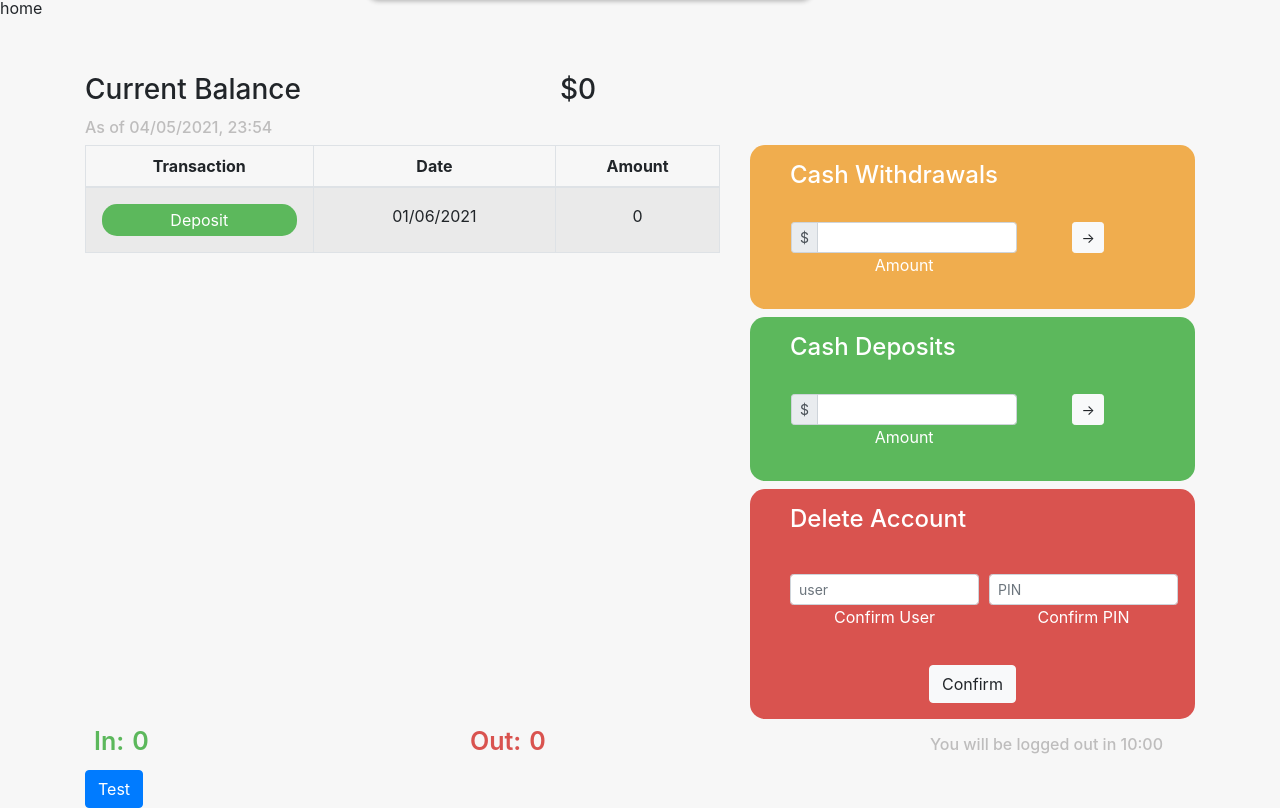
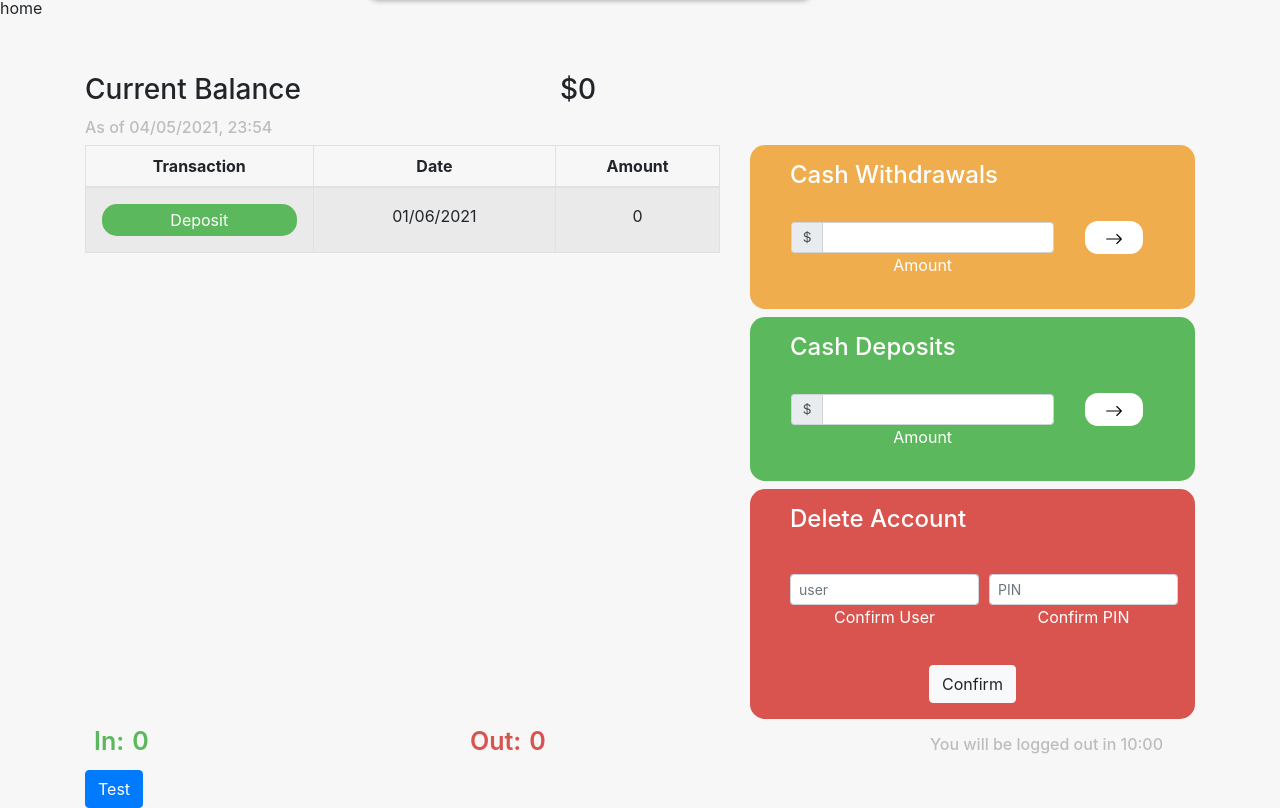
Before and after one commit to luigicampagnola/project-7, a React (Create React App) app: page / in a window 1280 px wide. Shown: the part 1090-1898 px from the top of the page. Built offline with nearby package versions, Linux system fonts and the light colour scheme.

Commit message:
button fix

```diff
--- a/package.json
+++ b/package.json
@@ -10,6 +10,7 @@
     "node-sass": "^5.0.0",
     "react": "^17.0.2",
     "react-bootstrap": "^1.5.2",
+    "react-bootstrap-icons": "^1.5.0",
     "react-dom": "^17.0.2",
     "react-scripts": "4.0.3",
     "web-vitals": "^1.1.1"
--- /dev/null
+++ b/src/Components/Deposits/Button/Button.css
@@ -0,0 +1,10 @@
+.depo-btn {
+  padding: 1px 18px 1px 18px;
+  background-color: white;
+  color: black;
+  border-color: transparent;
+  border-radius: 13px;
+  margin-top: 15px;
+  font-weight: 500;
+  font-size: large;
+}
--- /dev/null
+++ b/src/Components/Deposits/Button/Button.js
@@ -0,0 +1,16 @@
+import React from "react";
+import './Button.css'
+import { ArrowRight } from 'react-bootstrap-icons';
+
+
+const DepositButton = () => {
+  return (
+    <div>
+      <div>
+        <button className='depo-btn'><ArrowRight></ArrowRight></button>
+      </div>
+    </div>
+  );
+};
+
+export default DepositButton;
--- a/src/Components/Deposits/Deposits.js
+++ b/src/Components/Deposits/Deposits.js
@@ -4,7 +4,9 @@ import InputGroup from "react-bootstrap/InputGroup";
 import { Container } from "react-bootstrap";
 import Col from "react-bootstrap/Col";
 import Row from "react-bootstrap/Row";
-import Button from "react-bootstrap/Button";
+import DepositButton from "./Button/Button";
+import { CurrencyDollar } from 'react-bootstrap-icons';
+
 
 const Deposits = ({ depositInputHandler, depositClickHandler }) => {
   return (
@@ -12,7 +14,7 @@ const Deposits = ({ depositInputHandler, depositClickHandler }) => {
       <Container className="p-3 ml-4">
         <h4 className="mb-3">Cash Deposits</h4>
         <Row>
-          <Col className="p-3" sm={7}>
+          <Col className="p-3" sm={8}>
             <InputGroup
               size="sm"
               className="b-radius"
@@ -20,7 +22,7 @@ const Deposits = ({ depositInputHandler, depositClickHandler }) => {
               id='depoInput'
             >
               <InputGroup.Prepend>
-                <InputGroup.Text>$</InputGroup.Text>
+                <InputGroup.Text><CurrencyDollar /></InputGroup.Text>
               </InputGroup.Prepend>
               <FormControl
                 aria-label="Amount (to the nearest dollar)"
@@ -30,14 +32,7 @@ const Deposits = ({ depositInputHandler, depositClickHandler }) => {
             <div className="App">Amount</div>
           </Col>
           <Col>
-            <Button
-              variant="light"
-              className="mt-3 ml-4"
-              onClick={depositClickHandler}
-              size="sm"
-            >
-              &rarr;
-            </Button>
+            <DepositButton />
           </Col>
         </Row>
         <div className="App"></div>
--- a/src/Components/SignIn/Password/Password.js
+++ b/src/Components/SignIn/Password/Password.js
@@ -5,7 +5,7 @@ const Password = () => {
   return (
     <div>
       <Form>
-        <Form.Group controlId="formBasicPassword">
+        <Form.Group>
           <Form.Label>Password</Form.Label>
           <Form.Control type="Password" />
         </Form.Group>
--- /dev/null
+++ b/src/Components/Withdrawals/Button/Button.css
@@ -0,0 +1,10 @@
+.with-btn {
+    padding: 1px 18px 1px 18px;
+    background-color: white;
+    color: black;
+    border-color: transparent;
+    border-radius: 13px;
+    margin-top: 15px;
+    font-weight: 500;
+    font-size: large;
+}
--- /dev/null
+++ b/src/Components/Withdrawals/Button/Button.js
@@ -0,0 +1,16 @@
+import React from "react";
+import './Button.css'
+import { ArrowRight } from 'react-bootstrap-icons';
+
+
+const WithdrawalButton = () => {
+  return (
+    <div>
+      <div>
+        <button className='with-btn'><ArrowRight></ArrowRight></button>
+      </div>
+    </div>
+  );
+};
+
+export default WithdrawalButton;
--- /dev/null
+++ b/src/Components/Withdrawals/Withdrawals.css
@@ -0,0 +1,3 @@
+.d-sign {
+    font-weight: 650;
+}
--- a/src/Components/Withdrawals/Withdrawals.js
+++ b/src/Components/Withdrawals/Withdrawals.js
@@ -4,7 +4,10 @@ import InputGroup from "react-bootstrap/InputGroup";
 import { Container } from "react-bootstrap";
 import Col from "react-bootstrap/Col";
 import Row from "react-bootstrap/Row";
-import Button from "react-bootstrap/Button";
+import WithdrawalButton from "./Button/Button";
+import "./Withdrawals.css";
+import { CurrencyDollar } from 'react-bootstrap-icons';
+
 
 const Withdrawals = ({ withdrawalsInputHandler, withdrawalClickHandler }) => {
   return (
@@ -12,28 +15,23 @@ const Withdrawals = ({ withdrawalsInputHandler, withdrawalClickHandler }) => {
       <Container className="p-3 ml-4">
         <h4 className="mb-3">Cash Withdrawals</h4>
         <Row>
-          <Col className="p-3" sm={7}>
+          <Col className="p-3" sm={8}>
             <InputGroup
               size="sm"
               className="b-radius"
               onChange={withdrawalsInputHandler}
             >
               <InputGroup.Prepend>
-                <InputGroup.Text>$</InputGroup.Text>
+                <InputGroup.Text>
+                <CurrencyDollar />
+                </InputGroup.Text>
               </InputGroup.Prepend>
               <FormControl aria-label="Amount (to the nearest dollar)" />
             </InputGroup>
             <div className="App">Amount</div>
           </Col>
           <Col>
-            <Button
-              variant="light"
-              className="mt-3 ml-4"
-              onClick={withdrawalClickHandler}
-              size="sm"
-            >
-              &rarr;
-            </Button>
+            <WithdrawalButton />
           </Col>
         </Row>
         <div className="App"></div>
--- a/src/Containers/App.css
+++ b/src/Containers/App.css
@@ -49,6 +49,8 @@
   color: #61dafb;
 }
 
+
+
 @keyframes App-logo-spin {
   from {
     transform: rotate(0deg);
```
Also changed, not shown: 1 other file (tests, documents, lock files or other folders).
